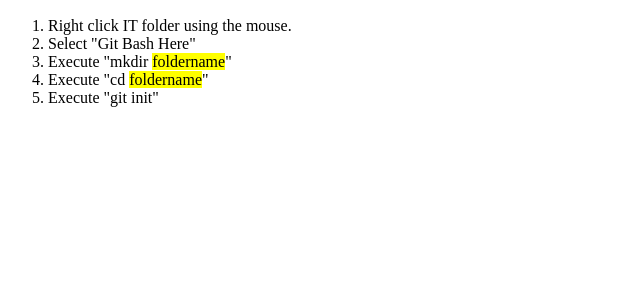
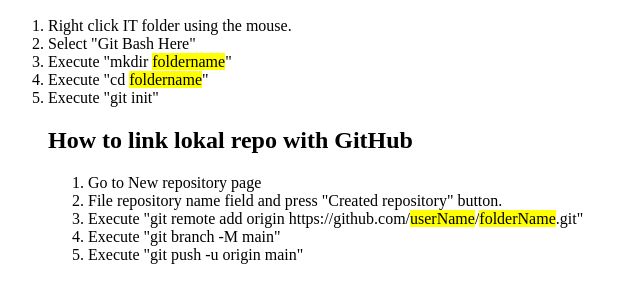
Before and after one commit to nasyr09khyrov/11.11.22, a plain HTML site: page index.html in a window 1280 px wide. Shown: the part 96-398 px from the top of the page, without its empty margins (0-640 px from the left). Drawn offline with Linux system fonts and the light colour scheme.

Commit message:
Created lokal repo instructions

```diff
--- a/index.html
+++ b/index.html
@@ -12,6 +12,15 @@
             <li>Execute "mkdir <mark>foldername</mark>"</li>
             <li>Execute "cd <mark>foldername</mark>"</li>
             <li>Execute "git init"</li>
+
+            <h2>How to link lokal repo with GitHub</h2>
+            <ol>
+                <li>Go to New repository page</li>
+                <li>File repository name field and press "Created repository" button.</li>
+                <li>Execute "git remote add origin https://github.com/<mark>userName</mark>/<mark>folderName</mark>.git"</li>
+                <li>Execute "git branch -M main"</li>
+                <li>Execute "git push -u origin main"</li>
+            </ol>
         </ol>
     </body>
 </html>
```
